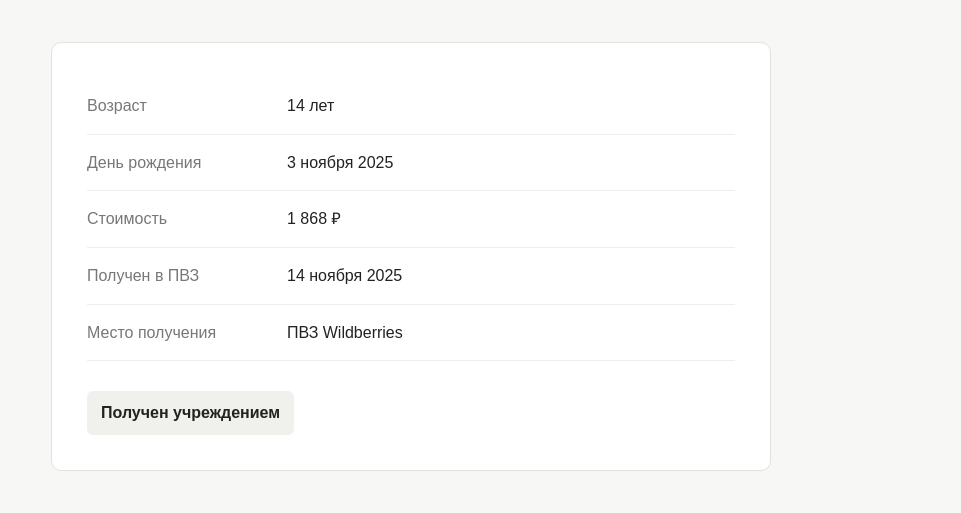
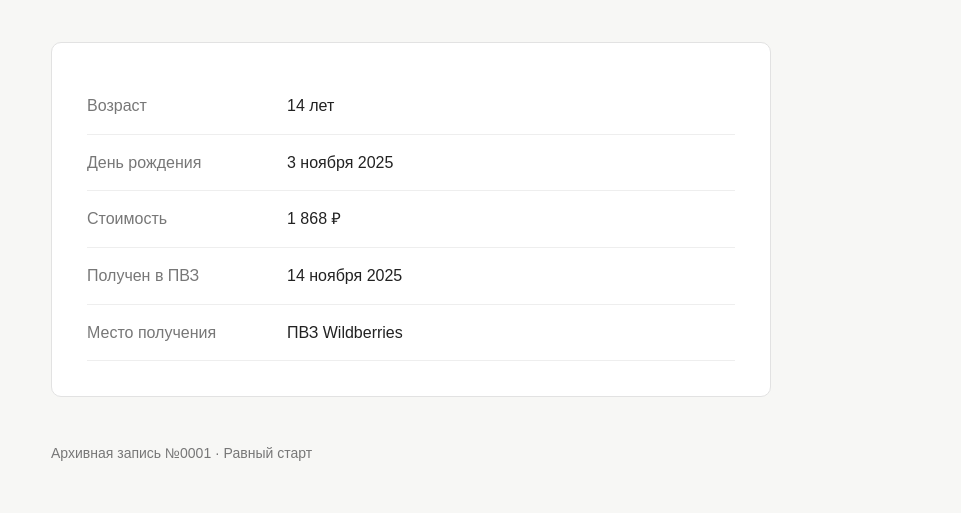
Before and after one commit to EqualStart/equalstart, a plain HTML site: page gifts/0001.html in a window 1280 px wide. Shown: the part 282-795 px from the top of the page, without its empty margins (159-1120 px from the left). Drawn offline with Linux system fonts and the light colour scheme.

Commit message:
Remove duplicate status from gift details

```diff
--- a/gifts/0001.html
+++ b/gifts/0001.html
@@ -85,15 +85,6 @@
             color: #777;
         }
 
-        .status {
-            display: inline-block;
-            margin-top: 30px;
-            padding: 9px 14px;
-            background: #f0f0ed;
-            border-radius: 6px;
-            font-weight: bold;
-        }
-
         .record {
             margin-top: 45px;
             color: #777;
@@ -176,10 +167,6 @@
             <div>ПВЗ Wildberries</div>
         </div>
 
-        <div class="status">
-            Получен учреждением
-        </div>
-
     </div>
 
     <div class="record">
```
Also changed, not shown: gift.html (+0 -13 lines).
